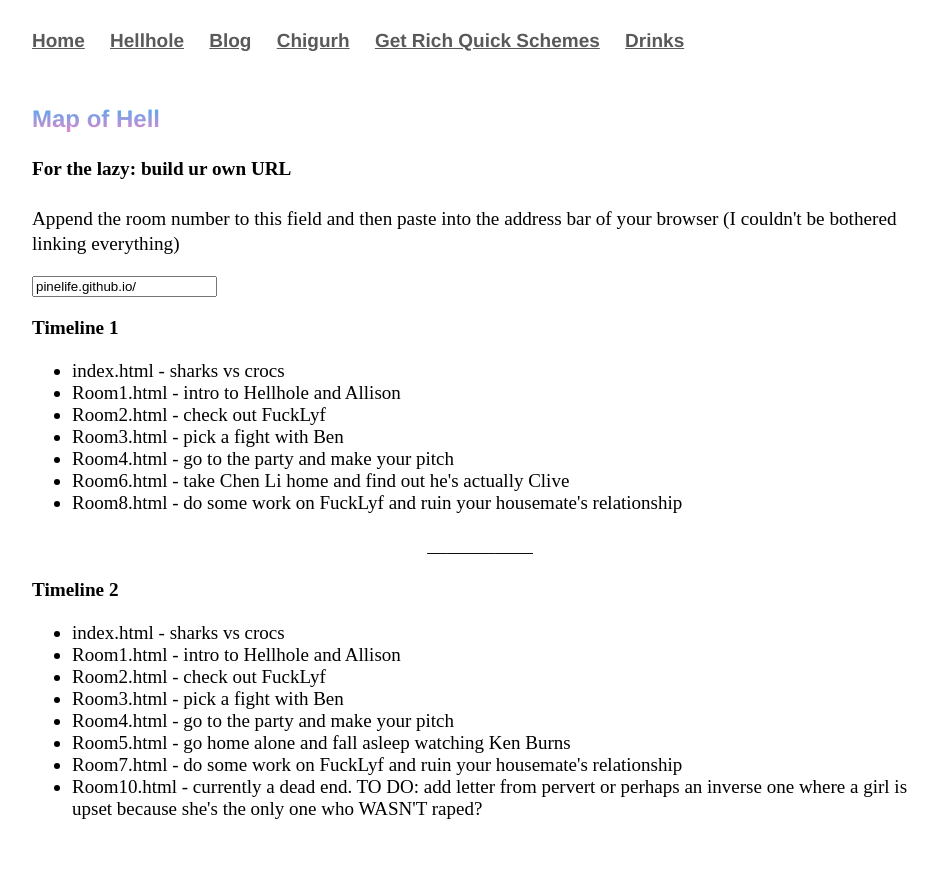
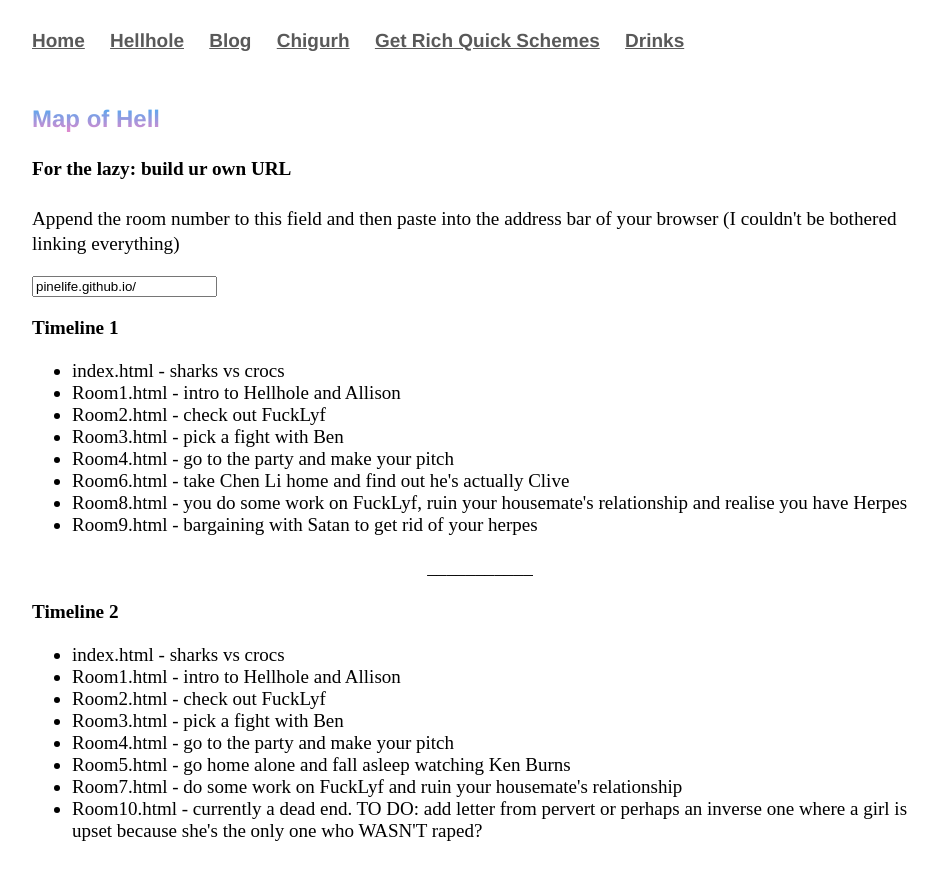
Before and after one commit to Pinelife/pinelife.github.io, a Jekyll site: the page Hellhole/map.html, which Jekyll copies as it is, in a window 1280 px wide. Shown: the top 880 px of the page, without its empty margins (160-1098 px from the left). Built offline with Jekyll 4.4.1, drawn with Linux system fonts in a browser that asks for light colours.

Commit message:
Update map.html

```diff
--- a/Hellhole/map.html
+++ b/Hellhole/map.html
@@ -48,7 +48,8 @@
 				<li>Room3.html - pick a fight with Ben</li>
 				<li>Room4.html - go to the party and make your pitch</li>
 				<li>Room6.html - take Chen Li home and find out he's actually Clive</li>
-				<li>Room8.html - do some work on FuckLyf and ruin your housemate's relationship</li>
+				<li>Room8.html - you do some work on FuckLyf, ruin your housemate's relationship and realise you have Herpes</li>
+				<li>Room9.html - bargaining with Satan to get rid of your herpes</li>
 			</ul>
 			</p>
 
```
